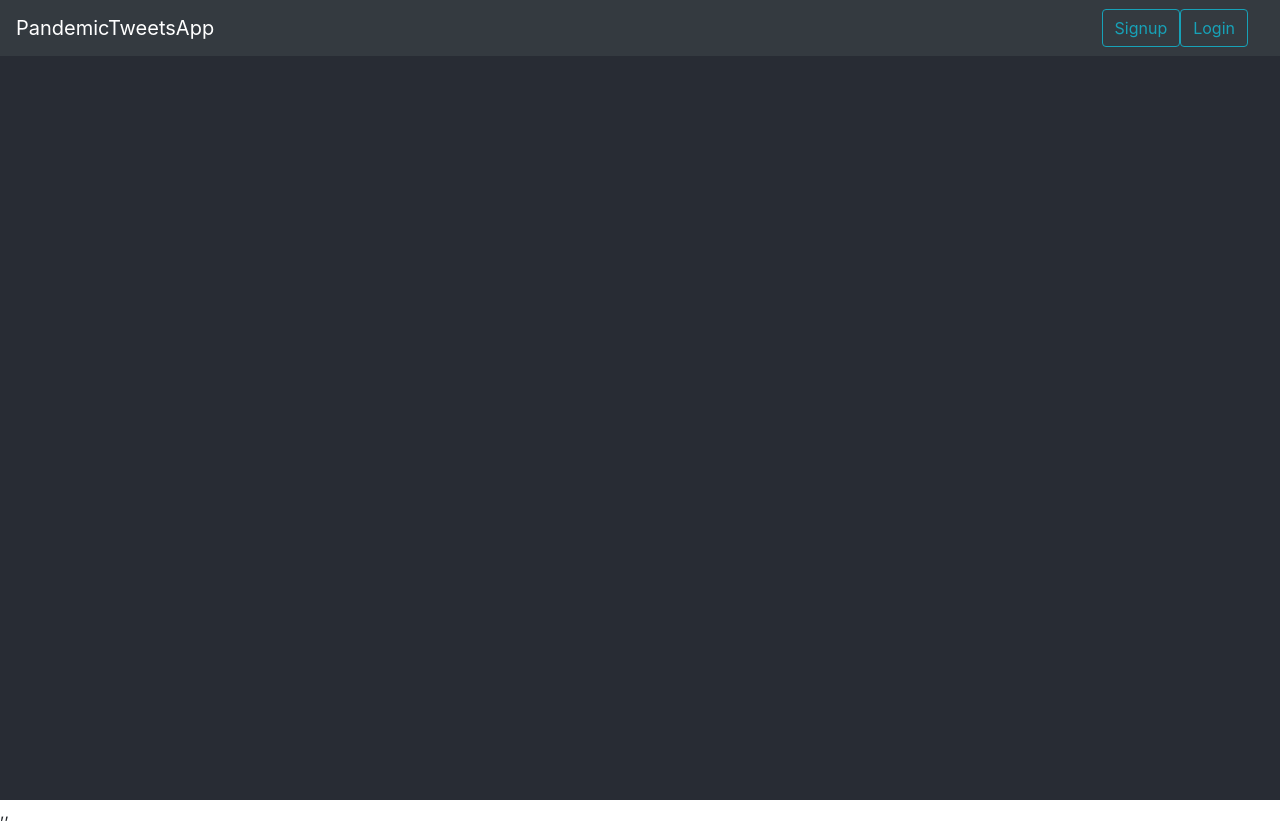
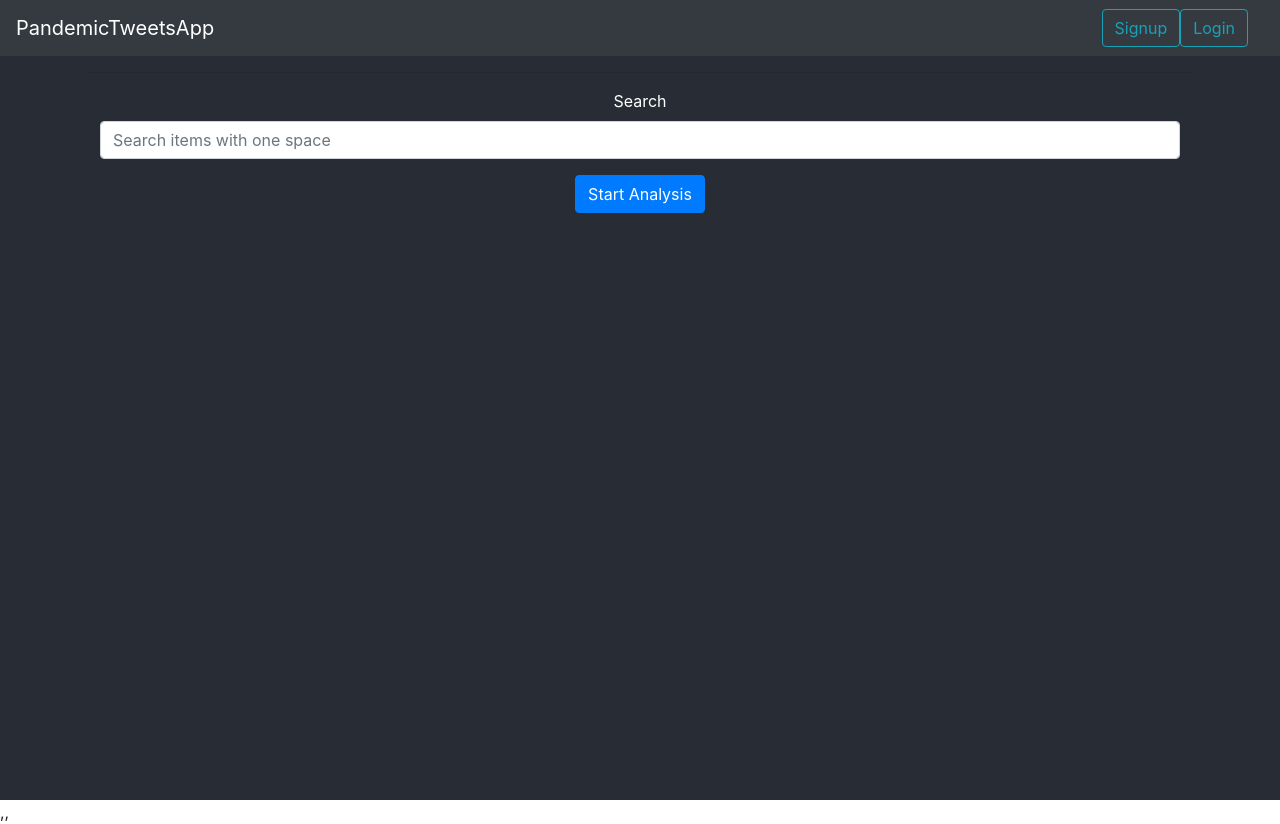
Before and after one commit to gokalpaltun/swe573-gokalp-altun, a React (Create React App) app in the folder pandemic-ui/: page /search in a window 1280 px wide. Built offline with nearby package versions, Linux system fonts and the light colour scheme.

Commit message:
service integration for UI part

```diff
--- a/pandemic-ui/src/App.js
+++ b/pandemic-ui/src/App.js
@@ -6,6 +6,7 @@ import SignUp from "./components/signup";
 import Home from "./components/home";
 import { connect } from "react-redux";
 import NavbarPandemics from "./components/NavbarPandemics";
+import { SearchPage } from "./pages/SearchPage";
 
 class App extends Component {
   constructor() {
@@ -27,6 +28,7 @@ class App extends Component {
           <Route path="/login" component={Login} />
           <Route path="/signup" component={SignUp} />
           <Route path="/home" component={Home} />
+          <Route path="/search" component={SearchPage} />
         </Switch>
       </div>
     );
--- a/pandemic-ui/src/components/login.js
+++ b/pandemic-ui/src/components/login.js
@@ -17,7 +17,7 @@ class Login extends Component {
   handleLogin = async (event) => {
     event.preventDefault();
     try {
-      const { token, user } = await this.userService.userLogin({
+      const { user } = await this.userService.userLogin({
         username: this.state.username,
         password: this.state.password,
       });
--- /dev/null
+++ b/pandemic-ui/src/components/search.js
@@ -0,0 +1,34 @@
+import React from "react";
+import { Button, Container, Form } from "react-bootstrap";
+
+export const Search = ({
+  searchChange,
+  query,
+  existedAnalysisList,
+  onAnalysisClicked,
+}) => {
+  return (
+    <Container>
+      <hr />
+      <Container>
+        <Form onSubmit={onAnalysisClicked}>
+          <Form.Group>
+            <Form.Label>Search</Form.Label>
+            <Form.Control
+              value={query}
+              onChange={searchChange}
+              name="query"
+              type="text"
+              placeholder="Search items with one space"
+            />
+          </Form.Group>
+          <Button variant="primary" type="submit">
+            Start Analysis
+          </Button>
+        </Form>
+      </Container>
+
+      {/* {existedAnalysisList.map((analyItem, index) => (<h1>hello</h1>))} */}
+    </Container>
+  );
+};
--- a/pandemic-ui/src/configuration.js
+++ b/pandemic-ui/src/configuration.js
@@ -1,5 +1,5 @@
 class Configuration {
-  BASE_URL = "http://54.78.219.186:8000//api/v1/";
+  BASE_URL = "http://54.78.219.186:8000/api/v1/";
 
   USER_SERVICES = {
     LOGIN: {
@@ -23,5 +23,11 @@ class Configuration {
       method: "GET",
     },
   };
+  ANALYSIS_SERVICE = {
+    ANALYSIS: {
+      url: this.BASE_URL + "analysis/",
+      method: "POST",
+    },
+  };
 }
 export default Configuration;
--- a/pandemic-ui/src/error-manager.js
+++ b/pandemic-ui/src/error-manager.js
@@ -19,6 +19,11 @@ const ERROR_TYPES = {
       message: "You dont have authorization to view this page.",
     },
   },
+  417: {
+    analysis_cannot_finished: {
+      message: "Analysis cannot finished with success status",
+    },
+  },
 };
 
 class ErrorManager {
--- /dev/null
+++ b/pandemic-ui/src/pages/SearchPage/index.js
@@ -0,0 +1,73 @@
+import React from "react";
+import { Search } from "../../components/search";
+import AnalysisService from "../../services/analysis";
+
+export class SearchPage extends React.PureComponent {
+  constructor() {
+    super();
+    this.state = {
+      existedAnalysisList: [],
+      filteredAnalysisList: [],
+      query: "",
+    };
+    this.analysisService = new AnalysisService();
+  }
+
+  onAnalysisClicked = async (e) => {
+    e.preventDefault();
+    const query = this.state.query;
+    if (query === "") {
+      alert("Empty search! cannot be acceptable");
+    } else if (query.split(" ").length < 3) {
+      alert("At least 3 different search tag");
+    } else {
+      try {
+        const { status } = await this.analysisService.dataAnalysis({ query });
+        if (status) {
+          alert("finished");
+        }
+      } catch (error) {
+        throw new Error(error);
+      }
+    }
+  };
+
+  componentWillReceiveProps(nextProps) {
+    this.setState(
+      {
+        existedAnalysisList: nextProps.existedAnalysisList,
+        filteredAnalysisList: nextProps.filteredAnalysisList,
+      },
+      () => this.filterList()
+    );
+  }
+
+  searchChange = (event) => {
+    const query = event.target.value.toLowerCase();
+    this.setState({ query }, () => this.filterList());
+  };
+
+  filterList = () => {
+    let existedAnalysisList = this.state.existedAnalysisList;
+    let searchAnalysis = this.state.searchAnalysis;
+    existedAnalysisList =
+      existedAnalysisList &&
+      existedAnalysisList.filter((cat) => {
+        return cat.title.toLowerCase().indexOf(searchAnalysis) !== -1;
+      });
+    this.setState({ filteredAnalysisList: existedAnalysisList });
+  };
+
+  render() {
+    return (
+      <div>
+        <Search
+          searchAnalysis={this.state.searchAnalysis}
+          searchChange={this.searchChange}
+          existedAnalysisList={this.state.existedAnalysisList}
+          onAnalysisClicked={this.onAnalysisClicked}
+        />
+      </div>
+    );
+  }
+}
--- /dev/null
+++ b/pandemic-ui/src/services/analysis.js
@@ -0,0 +1,27 @@
+import Configuration from "../configuration";
+import ServiceManager from "../service-manager";
+
+class AnalysisService {
+  constructor() {
+    this.config = new Configuration();
+    this.serviceManager = new ServiceManager();
+  }
+  async dataAnalysis({ query }) {
+    try {
+      const { url, method } = this.config.ANALYSIS_SERVICE.ANALYSIS;
+      const token = localStorage.getItem("token");
+      const serverResponse = await this.serviceManager.callService({
+        headers: { Authorization: `Token ${token}` },
+        method,
+        url,
+        data: { query },
+        params: undefined,
+      });
+      const { data } = serverResponse.data;
+      return { status: data.status };
+    } catch (error) {
+      throw new Error(error);
+    }
+  }
+}
+export default AnalysisService;
```
